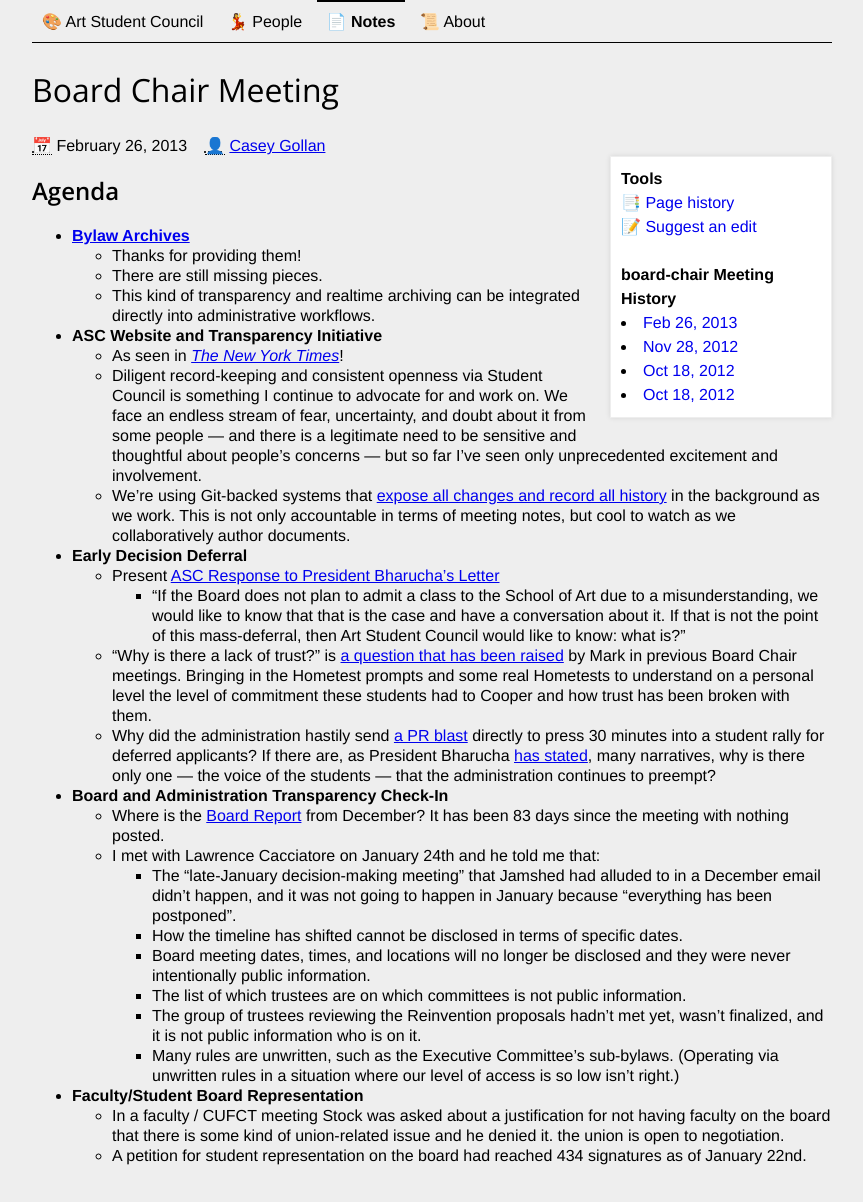
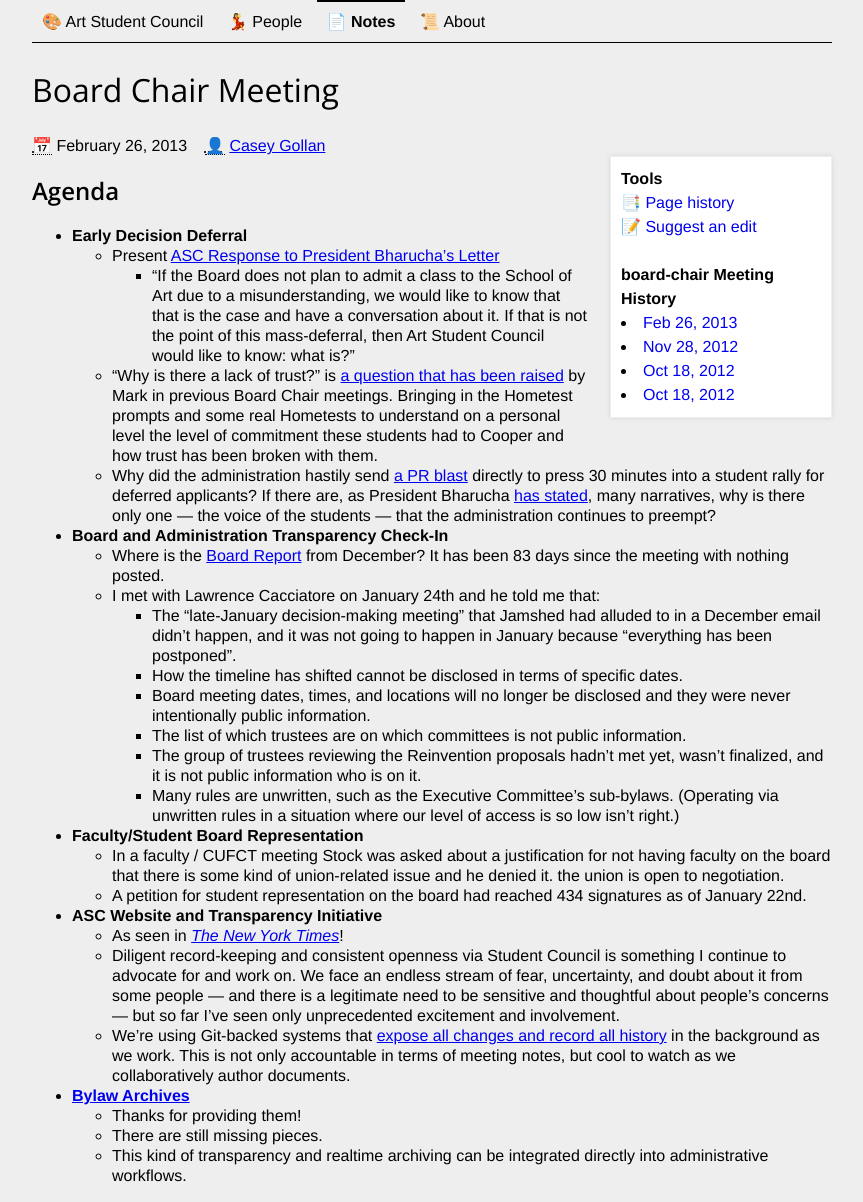
Before and after one commit to CooperASC/cooperasc.github.com, a Jekyll site: the page built from _posts/notes/2013-02-26-board-chair-casey.md, in a window 1280 px wide. Shown: the whole page, without its empty margins (208-1071 px from the left). Built offline with Jekyll 4.4.1, drawn with Linux system fonts in a browser that asks for light colours; some of the changed lines change nothing that is shown.

Commit message:
changing the order of things

```diff
--- a/_posts/notes/2013-02-26-board-chair-casey.md
+++ b/_posts/notes/2013-02-26-board-chair-casey.md
@@ -10,14 +10,6 @@
 
 ## Agenda
 
-- [**Bylaw Archives**](http://github.com/caseyg/bylaws)
-  - Thanks for providing them!
-  - There are still missing pieces.
-  - This kind of transparency and realtime archiving can be integrated directly into administrative workflows.
-- **ASC Website and Transparency Initiative**
-  - As seen in [_The New York Times_](http://www.nytimes.com/2013/02/16/nyregion/cooper-unions-tradition-of-free-tuition-may-be-near-end.html?pagewanted=all)!
-  - Diligent record-keeping and consistent openness via Student Council is something I  continue to advocate for and work on. We face an endless stream of fear, uncertainty, and doubt about it from some people — and there is a legitimate need to be sensitive and thoughtful about people's concerns — but so far I've seen only unprecedented excitement and involvement.
-  - We're using Git-backed systems that [expose all changes and record all history](https://github.com/CooperASC/cooperasc.github.com/commits/master) in the background as we work. This is not only accountable in terms of meeting notes, but cool to watch as we collaboratively author documents.
 - **Early Decision Deferral**
   - Present [ASC Response to President Bharucha's Letter](http://cooperasc.github.com/notes/2013/02/13/bharucha-response/)
     - "If the Board does not plan to admit a class to the School of Art due to a misunderstanding, we would like to know that that is the case and have a conversation about it. If that is not the point of this mass-deferral, then Art Student Council would like to know: what is?"
@@ -35,3 +27,11 @@
 - **Faculty/Student Board Representation**
   - In a faculty / CUFCT meeting Stock was asked about a justification for not having faculty on the board that there is some kind of union-related issue and he denied it. the union is open to negotiation.
   - A petition for student representation on the board had reached 434 signatures as of January 22nd.
+- **ASC Website and Transparency Initiative**
+  - As seen in [_The New York Times_](http://www.nytimes.com/2013/02/16/nyregion/cooper-unions-tradition-of-free-tuition-may-be-near-end.html?pagewanted=all)!
+  - Diligent record-keeping and consistent openness via Student Council is something I  continue to advocate for and work on. We face an endless stream of fear, uncertainty, and doubt about it from some people — and there is a legitimate need to be sensitive and thoughtful about people's concerns — but so far I've seen only unprecedented excitement and involvement.
+  - We're using Git-backed systems that [expose all changes and record all history](https://github.com/CooperASC/cooperasc.github.com/commits/master) in the background as we work. This is not only accountable in terms of meeting notes, but cool to watch as we collaboratively author documents.
+- [**Bylaw Archives**](http://github.com/caseyg/bylaws)
+  - Thanks for providing them!
+  - There are still missing pieces.
+  - This kind of transparency and realtime archiving can be integrated directly into administrative workflows.
```
